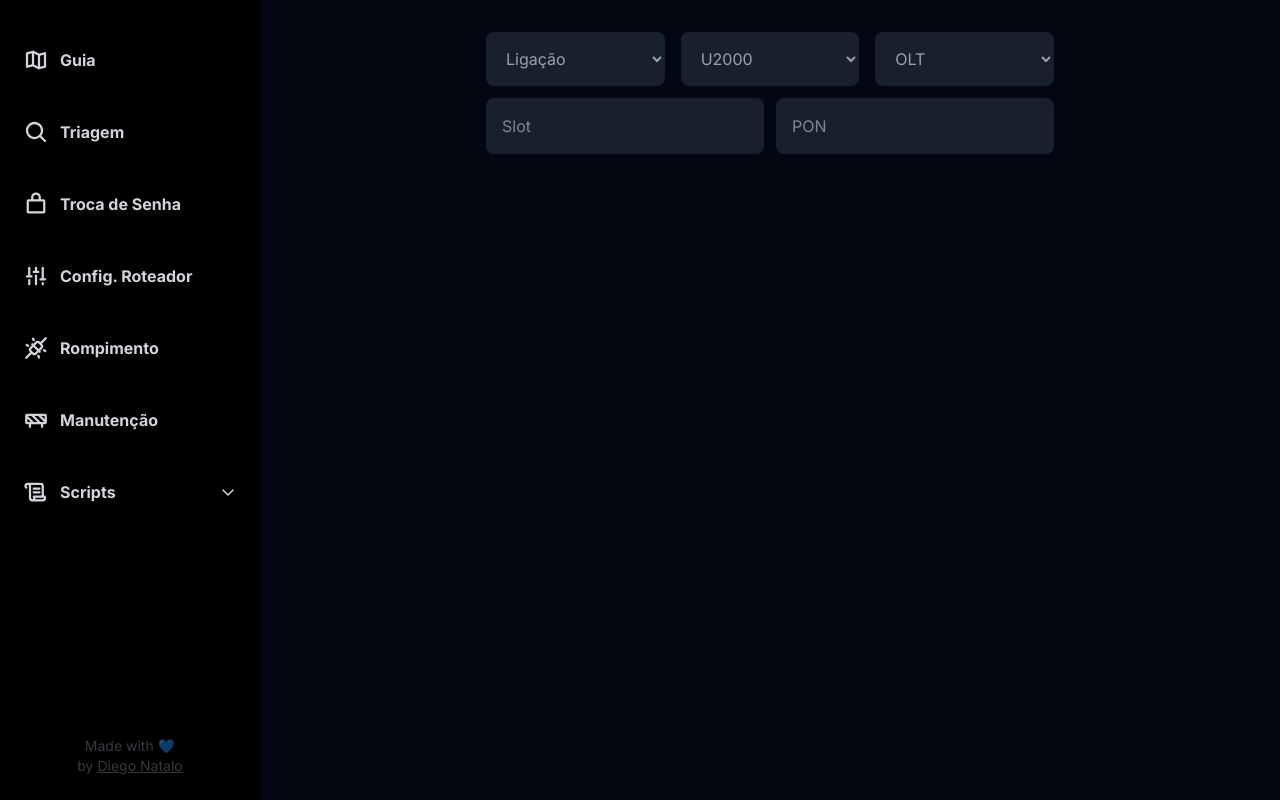
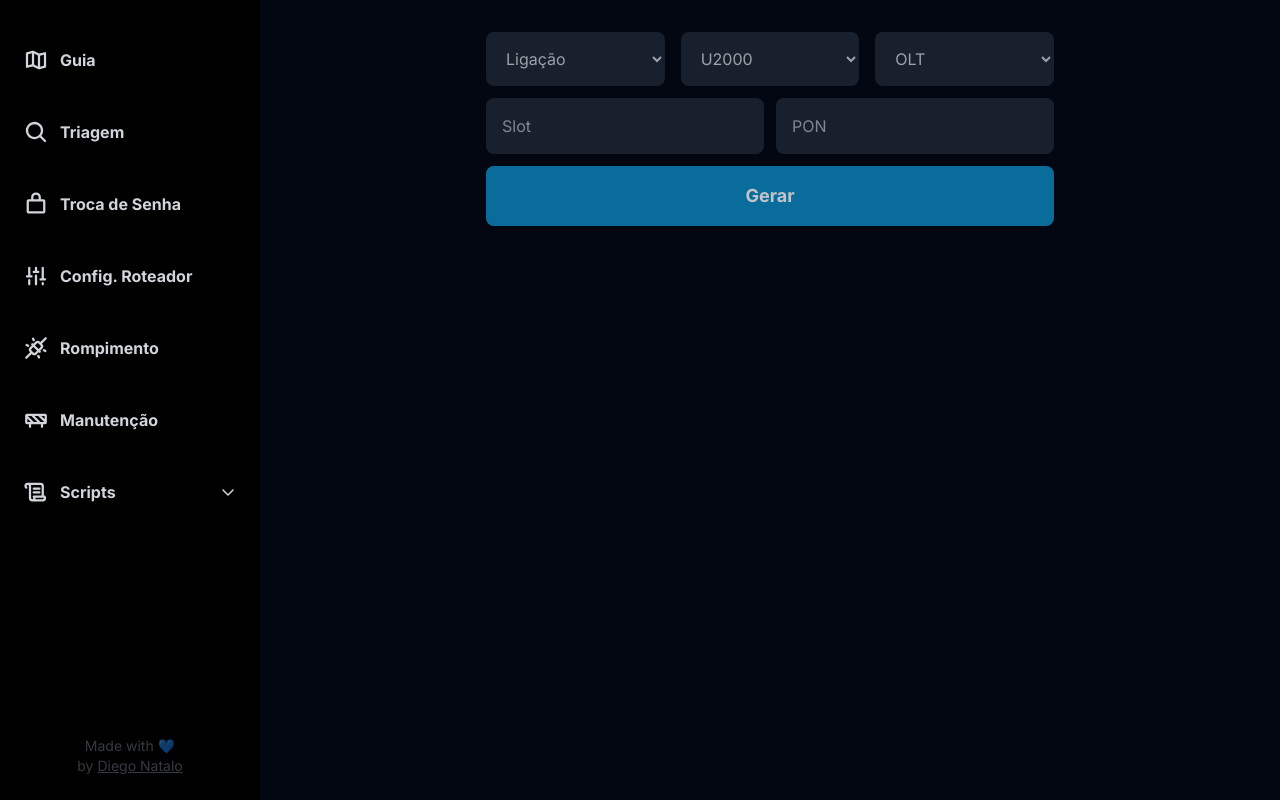
Before and after one commit to diegonatalo/triagem-web, a Next.js app: page /manutencao in a window 1280 px wide. Built offline with nearby package versions, Linux system fonts and the light colour scheme.

Commit message:
update files

```diff
--- a/src/app/manutencao/page.tsx
+++ b/src/app/manutencao/page.tsx
@@ -1,6 +1,7 @@
 'use client'
 
 import { Manutencao } from '@/@types/screening'
+import { Button } from '@/components/button'
 import { copyToClipboard } from '@/utils/copyToClipboard'
 import { generateManutencao } from '@/utils/generateMessage'
 import { useForm } from 'react-hook-form'
@@ -67,6 +68,8 @@ export default function Manutencao() {
 
         <input placeholder="PON" required {...register('pon')} />
       </div>
+
+      <Button />
     </form>
   )
 }
```
